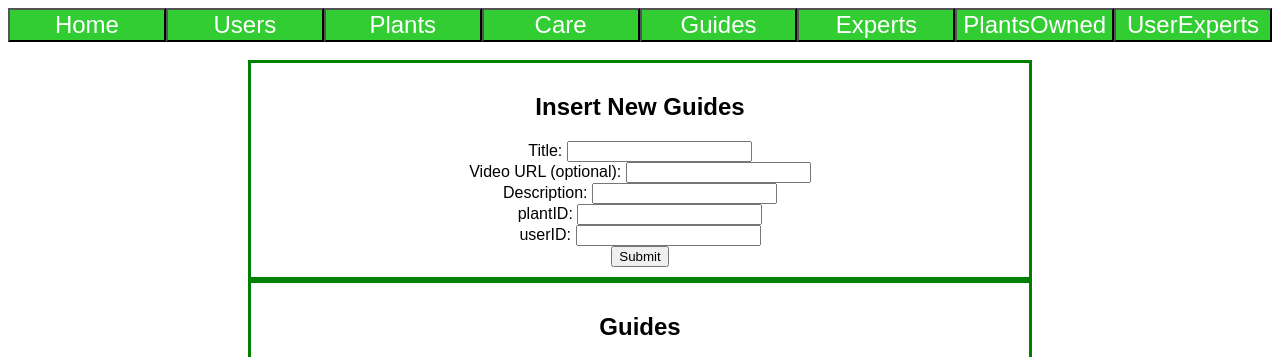
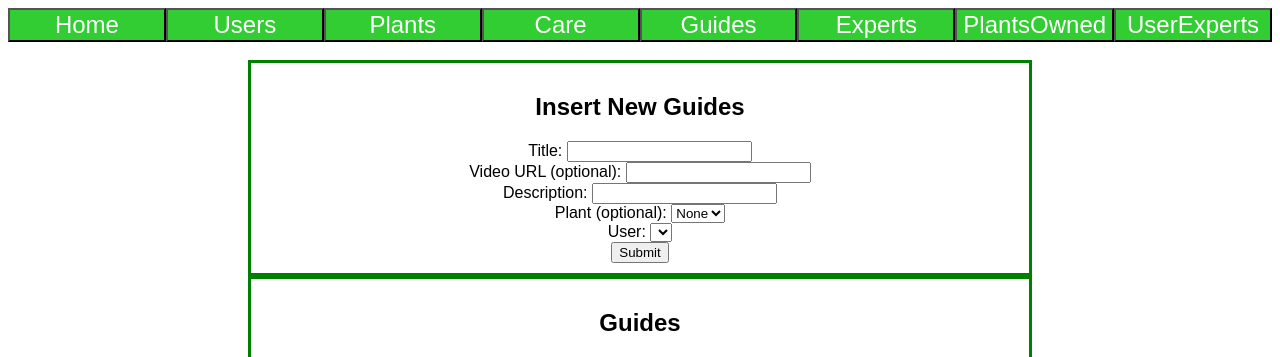
Before and after one commit to TristanHRepo/DataBases_Project, a Flask app: page /admins/guides in a window 1280 px wide. Shown: the top 357 px of the page. Run offline with Flask 2, Linux system fonts and the light colour scheme; data that the repository does not hold is empty.

Commit message:
added drop down menus for places where an ID would need to be entered

```diff
--- a/app.py
+++ b/app.py
@@ -16,17 +16,20 @@ mysql.init_app(app)
 
 def database_query(query, args=None):
     """Queries the database for the specified query and returns raw data sent from database."""
-    conn = mysql.connect()
-    cursor = conn.cursor()
-    if args is None:
-        cursor.execute(query)
-    else:
-        cursor.execute(query, args)
-    conn.commit()
-    data = cursor.fetchall()
-    cursor.close()
-    conn.close()
-    return data
+    try:
+        conn = mysql.connect()
+        cursor = conn.cursor()
+        if args is None:
+            cursor.execute(query)
+        else:
+            cursor.execute(query, args)
+        conn.commit()
+        data = cursor.fetchall()
+        cursor.close()
+        conn.close()
+        return data
+    except:
+        return "yup it didn't work"
 
 
 @app.route('/')
@@ -51,6 +54,7 @@ def plants():
         plant_data = database_query(query)
         return render_template('adminplants.html', data=plant_data)
 
+
 @app.route('/plants/insertPlants', methods=["POST"])
 def insertPlants():
     common = request.form['commonName']
@@ -70,6 +74,7 @@ def insertPlants():
 @app.route('/care')
 def care():
     return render_template('care.html')
+
 
 @app.route('/care/insertCare', methods=['POST'])
 def insert_care():
@@ -102,13 +107,15 @@ def insert_guide():
     title = request.form['Title']
     link = request.form['videoLink'] or None
     description = request.form['description']
-    plantid = request.form['plantID'] or None
+    if request.form['plantID'] == 'Null':
+        plantid = None
+    else:
+        plantid = request.form['plantID']
     userid = request.form['userID']
     insert_query = "INSERT INTO `Guides` (title, video, description, plantID, userID) VALUES (%s, %s, %s, %s, %s)"
     args = (title, link, description, plantid, userid)
     database_query(insert_query, args)
     return redirect('/admins/guides')
-
 
 
 @app.route('/guides/example')
@@ -125,6 +132,7 @@ def users_login():
 def users():
     return render_template('users.html')
 
+
 @app.route('/users/insertUsers', methods= ['POST'])
 def insertUsers():
     first = request.form['firstName']
@@ -137,7 +145,6 @@ def insertUsers():
     return redirect('/admins/users')
 
 
-
 @app.route('/register')
 def register():
     return render_template('registerUser.html')
@@ -147,6 +154,7 @@ def register():
 def experts():
     return render_template('experts.html')
 
+
 @app.route('/experts/insertExperts', methods= ['POST'])
 def insertExperts():
     tagName = request.form['type']
@@ -155,6 +163,7 @@ def insertExperts():
     args = (tagName, tagDescription)
     database_query(insert_query, args)
     return redirect('/admins/experts')
+
 
 @app.route('/admins')
 def admins():
@@ -242,10 +251,14 @@ def adminsplants():
             database_query(delete_query)
             return redirect('/admins/plants')
 
+    # Query for drop down menu items
+    care_query = "SELECT careID FROM `Care`"
+    care_data = database_query(care_query)
+
     # Default GET table to be displayed
     query = "SELECT * FROM `Plants`"
     data = database_query(query)
-    return render_template('adminplants.html', data=data)
+    return render_template('adminplants.html', data=data, cares=care_data)
 
 
 @app.route('/admins/care', methods=['GET', 'POST'])
@@ -288,6 +301,7 @@ def adminscare():
     data = database_query(query)
     return render_template('admincare.html', data=data)
 
+
 @app.route('/admins/guides', methods=['GET', 'POST'])
 @app.route('/admins/guides/update_guide', methods=['GET', 'POST'])
 def adminsguides():
@@ -323,10 +337,17 @@ def adminsguides():
             database_query(delete_query)
             return redirect('/admins/guides')
 
+    # Queries for drop down menu items
+    user_query = "SELECT userID, first, last FROM `Users`"
+    user_data = database_query(user_query)
+
+    plant_query = "SELECT plantID, commonName FROM `Plants`"
+    plant_data = database_query(plant_query)
+
     # Default GET table to be displayed
     query = "SELECT * FROM `Guides`"
     data = database_query(query)
-    return render_template('adminguides.html', data=data)
+    return render_template('adminguides.html', data=data, users=user_data, plants=plant_data)
 
 
 @app.route('/admins/experts', methods=['GET', 'POST'])
@@ -409,10 +430,17 @@ def adminspo():
             database_query(insert_query, args)
             return redirect('/admins/plantsowned')
 
+    # Queries for drop down menu items
+    user_query = "SELECT userID, first, last FROM `Users`"
+    user_data = database_query(user_query)
+
+    plant_query = "SELECT plantID, commonName FROM `Plants`"
+    plant_data = database_query(plant_query)
+
     # Default GET table to be displayed
     query = "SELECT * FROM `PlantsOwned`"
     data = database_query(query)
-    return render_template('adminpo.html', data=data)
+    return render_template('adminpo.html', data=data, users=user_data, plants=plant_data)
 
 
 @app.route('/admins/userexperts', methods=['GET', 'POST'])
@@ -434,7 +462,6 @@ def adminsue():
             id2 = request.form['id2']
             userid = request.form['userId']
             expertid = request.form['expertId']
-
             update_query = "UPDATE `UserExpert` SET userID = %s, expertID = %s WHERE userID = %s AND expertID = %s"
             args = (userid, expertid, id, id2)
             database_query(update_query, args)
@@ -458,10 +485,17 @@ def adminsue():
             database_query(insert_query, args)
             return redirect('/admins/userexperts')
 
+    # Queries for drop down menu items
+    user_query = "SELECT userID, first, last FROM `Users`"
+    user_data = database_query(user_query)
+
+    expert_query = "SELECT expertID, tagName FROM `Experts`"
+    expert_data = database_query(expert_query)
+
     # Default GET table to be displayed
     query = "SELECT * FROM `UserExpert`"
     data = database_query(query)
-    return render_template('adminue.html', data=data)
+    return render_template('adminue.html', data=data, users=user_data, experts=expert_data)
 
 
 if __name__ == "__main__":
--- a/templates/adminguides.html
+++ b/templates/adminguides.html
@@ -17,11 +17,20 @@
         <label for="description">Description:</label>
         <input type="text" id="description" name="description" required><br>
 
-        <label for="plantID">plantID:</label>
-        <input type="number" id="plantID" name="plantID"><br>
+        <label for="plantID">Plant (optional):</label>
+        <select id="plantID" name="plantID">
+            <option value="Null">None</option>
+            {% for plant in plants %}
+            <option value="{{plant[0]}}">{{plant[1]}}</option>
+            {% endfor %}
+        </select><br>
 
-        <label for="userID">userID:</label>
-        <input type="number" id="userID" name="userID"><br>
+        <label for="userID">User:</label>
+        <select id="userID" name="userID" required>
+            {% for user in users %}
+            <option value="{{user[0]}}">{{user[1]}} {{user[2]}}</option>
+            {% endfor %}
+        </select><br>
 
         <input type="submit" value="Submit">
     </form>
--- a/templates/index.html
+++ b/templates/index.html
@@ -6,7 +6,7 @@
 {% block content %}
 
 <div class="buttons">
-    <button onclick="location.href='/'"" type="button">
+    <button onclick="location.href='/'" type="button">
         Home
     </button>
 
```
Also changed, not shown: templates/adminplants.html (+6 -2 lines), templates/adminpo.html (+10 -2 lines), templates/adminue.html (+10 -2 lines).
